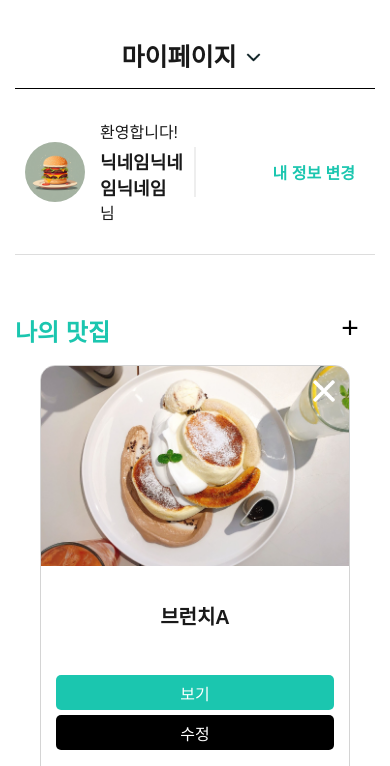
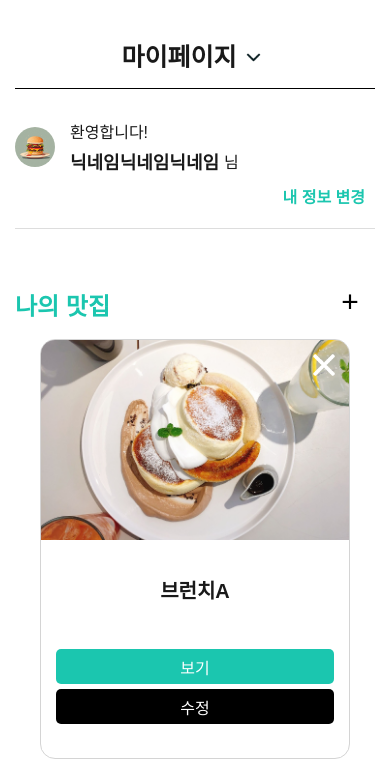
Before and after one commit to fkdldjs599/incom, a plain HTML site: page mypage.html in a window 390 px wide. Shown: the part 53-819 px from the top of the page. Drawn offline with nearby package versions, Linux system fonts and the light colour scheme; a web font is replaced by a local one.

Commit message:
css edit

```diff
--- a/css/style.css
+++ b/css/style.css
@@ -805,6 +805,7 @@ input.input {height: 40px; border-radius: 10px; border: 1px solid #D4D4D4; box-s
     #mypage .inner {position: relative;}
 
     .my_left {width: 100%; position: absolute; top: 2%; left: 50%; transform: translateX(-50%); width: calc(100% - 30px); z-index: 6; background: #fff;}
+    .inquiry .my_left {top: 7%;}
     .my_ul {border-radius: 0 0 10px 10px;}
     .my_ul .my_li .my_a {text-align: center;}
 
@@ -839,6 +840,14 @@ input.input {height: 40px; border-radius: 10px; border: 1px solid #D4D4D4; box-s
     .my_right .my_contents .q_table .th {font-size: 12px;}
 
     .my_right .my_contents .add_area .add_btn {width: 100%;}
+
+    .my_right .myinfo_area {padding: 0 0 20px;}
+    .my_right .myinfo_area .profile_area {width: 100%; display: block; margin-bottom: 10px;}
+    .my_right .myinfo_area .profile_area::after {display: none;}
+    .my_right .myinfo_area .i_menu_area {display: block; width: 100%;}
+    .my_right .myinfo_area .profile_area .circle {width: 40px; height: 40px;}
+    .my_right .myinfo_area .profile_area .circle img {width: 40px; height: 40px;}
+    .my_right .myinfo_area .profile_area .nick_area {width: calc(100% - 40px);}
 }
 
 @media(max-width: 420px) {
```
Also changed, not shown: mypage_inquiry.html (+1 -1 lines).
